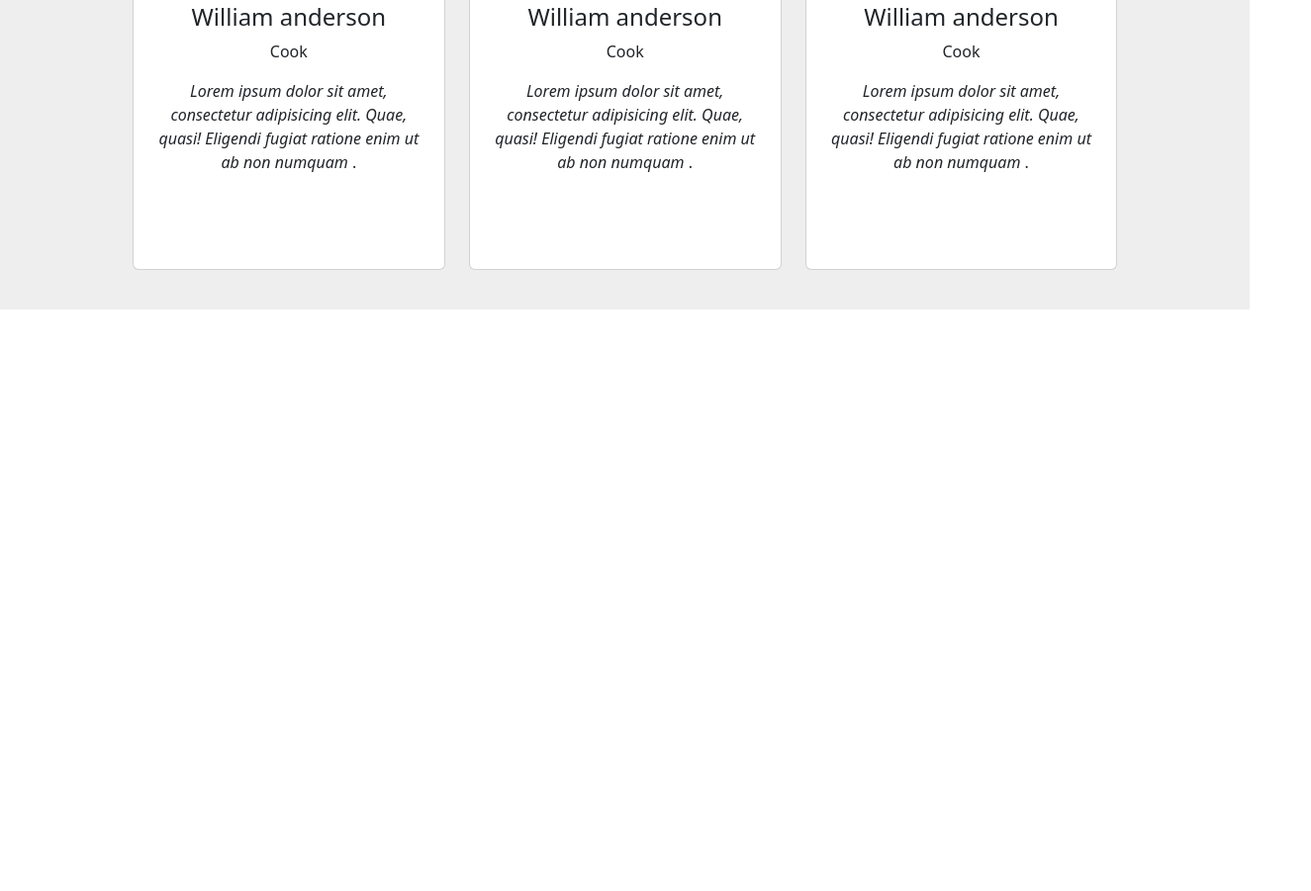
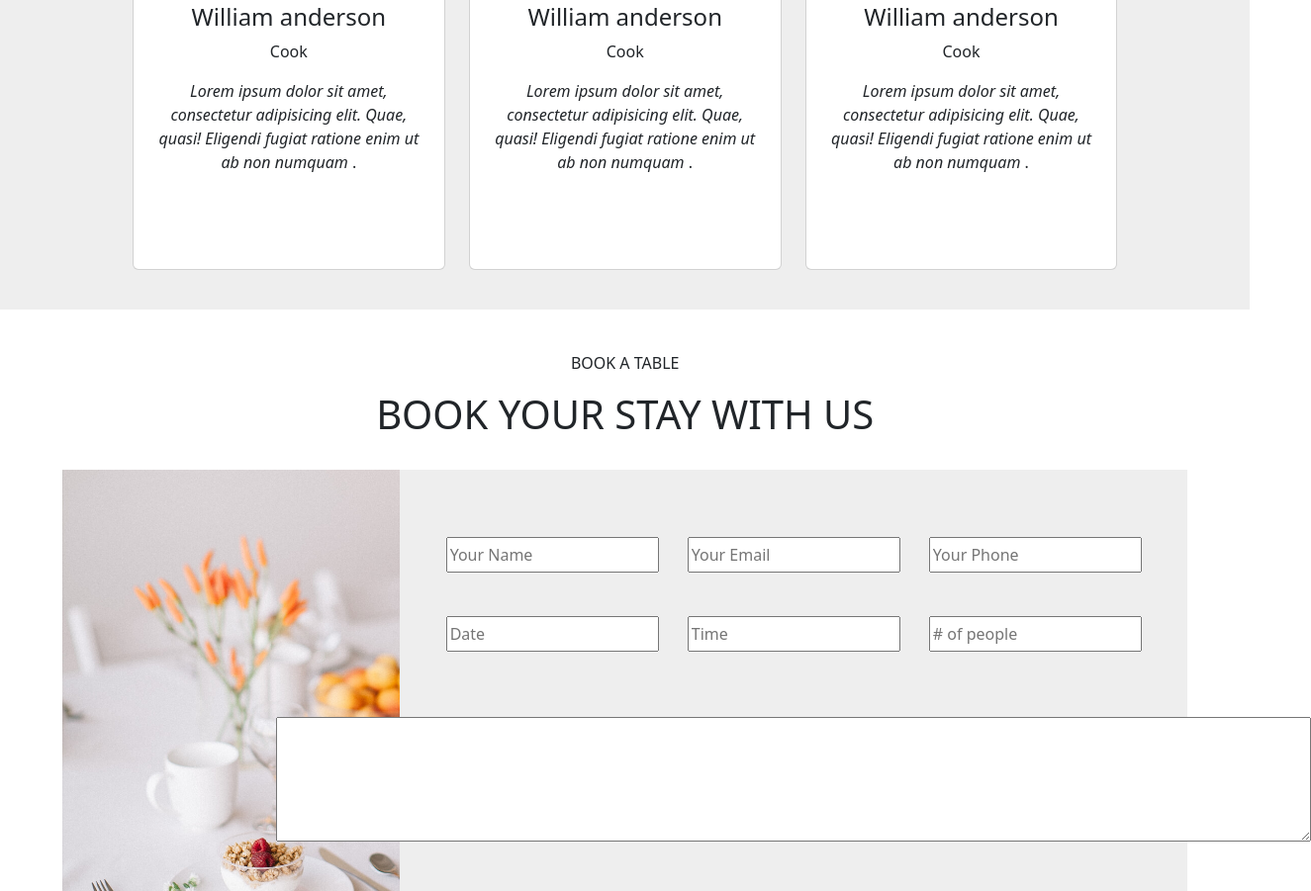
Before and after one commit to Hlxrd/final-project-js-DOM-Hamza-Yasri, a website: page index.html in a window 1280 px wide. Shown: the part 6089-6990 px from the top of the page at 99% size, 1325 px wide, since content can reach past the window. Before the commit the page ends 6402 px from the top, so only its background shows below. Drawn offline with Linux system fonts and the light colour scheme.

Commit message:
sec 8 missing touches

```diff
--- a/index.html
+++ b/index.html
@@ -521,6 +521,34 @@
                 </div>
             </div>
         </section>
+        <!-- * sec 8 -->
+        <section class="sec8">
+            <div class="sec8T">
+                <p>BOOK A TABLE</p>
+                <h1>BOOK <span>YOUR STAY</span> WITH US</h1>
+            </div>
+            <div class="sec8Form">
+                <div class="formImgDiv">
+
+                </div>
+                <div class="formDiv">
+                    <form class="frm gap-4">
+                        <div class="pInfo gap-3 d-flex flex-wrap justify-content-around align-items-center">
+                            <input type="text" placeholder="Your Name">
+                            <input type="text" placeholder="Your Email">
+                            <input type="text" placeholder="Your Phone">
+                            <input type="text" placeholder="Date">
+                            <input type="text" placeholder="Time">
+                            <input type="text" placeholder="# of people">
+                        </div>
+                        <div class="msgDiv d-lg-flex flex-column justify-content-around align-items-center gap-4">
+                            <textarea name="" id="" cols="111" rows="5"></textarea>
+                        </div>
+                        <button class="w-25 border-0 rounded-pill ">BOOK A TABLE</button>
+                    </form>
+                </div>
+            </div>
+        </section>
     </main>
 
 
--- a/src/sass/modules/page/_main.sass
+++ b/src/sass/modules/page/_main.sass
@@ -217,6 +217,7 @@
                         height: 30%
                         border-radius: 50%
                         background-image: url("../../public/img/testimonials/testimonials-2.jpg")
+                        background-repeat: no-repeat
                         background-size: cover
                         border: solid white 6px
 .sec6
@@ -236,6 +237,64 @@
         flex-direction: column
         justify-content: center
         align-items: center
+.sec8
+    width: 98.7vw
+    height: 90vh
+    display: flex
+    flex-direction: column
+    justify-content: center
+    align-items: center
+    .sec8T
+        width: 100%
+        height: 20%
+        display: flex
+        flex-direction: column
+        justify-content: center
+        align-items: center
+    .sec8Form
+        width: 90%
+        height: 75%
+        background-color: #eeeeee
+        display: flex
+        .formImgDiv
+            width: 30%
+            height: 100%
+            display: flex
+            flex-wrap: wrap
+            background-image: url("../../public/img/reservation.jpg")
+            background-size: cover
+            background-repeat: no-repeat
+        .formDiv
+            width: 70%
+            height: 100%
+            gap: 5%
+            display: flex
+            flex-direction: column
+            justify-content: center
+            align-items: center
+            .frm
+                width: 100%
+                height: 80%
+                gap: 6%
+                display: flex
+                flex-direction: column
+                align-items: center
+
+                .pInfo
+                    width: 90%
+                    height: 40%
+                    display: flex
+                    flex-wrap: wrap
+                    input
+                        width: 30%
+                        height: 25%
+                .msgDiv
+
+                    width: 100%
+                    height: 50%
+                button
+                    height: 16%
+                    background-color: #ce1212
 
 // @media screen and (max-width: 430px)
 //     .imgDiv
```
Also changed, not shown: public/css/app.css, 1 other file.
